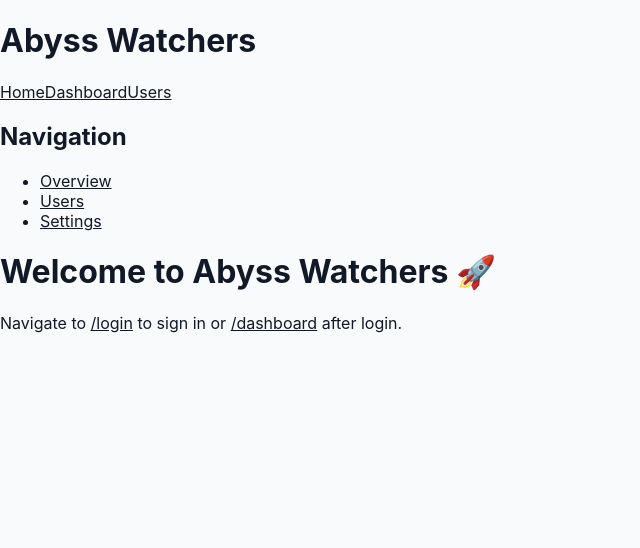
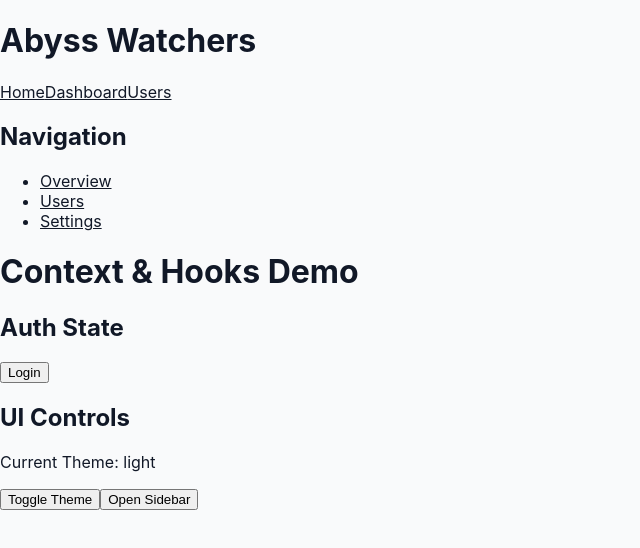
Before and after one commit to kalviumcommunity/S86-1225-Abyss_Watchers-Full-Stack-With-Nextjs-And-AWS-Azure-SafeShore, a Next.js app: page / in a window 1280 px wide. Shown: the top 548 px of the page, without its empty margins (0-640 px from the left). Built offline with nearby package versions, Linux system fonts and the light colour scheme.

Commit message:
State Management

```diff
--- a/app/layout.tsx
+++ b/app/layout.tsx
@@ -1,11 +1,17 @@
 import "../styles/globals.css";
 import { LayoutWrapper } from "@/components";
+import { AuthProvider } from "@/context/AuthContext";
+import { UIProvider } from "@/context/UIContext";
 
 export default function RootLayout({ children }: { children: React.ReactNode }) {
   return (
     <html lang="en">
       <body>
-        <LayoutWrapper>{children}</LayoutWrapper>
+        <AuthProvider>
+          <UIProvider>
+            <LayoutWrapper>{children}</LayoutWrapper>
+          </UIProvider>
+        </AuthProvider>
       </body>
     </html>
   );
--- a/app/page.tsx
+++ b/app/page.tsx
@@ -1,8 +1,35 @@
+"use client";
+import { useAuth } from "@/hooks/useAuth";
+import { useUI } from "@/hooks/useUI";
+
 export default function Home() {
+  const { user, login, logout, isAuthenticated } = useAuth();
+  const { theme, toggleTheme, sidebarOpen, toggleSidebar } = useUI();
+
   return (
-    <main className="flex flex-col items-center mt-10">
-      <h1 className="text-2xl font-bold">Welcome to Abyss Watchers 🚀</h1>
-      <p className="mt-4">Navigate to <a href="/login" className="text-blue-600">/login</a> to sign in or <a href="/dashboard" className="text-blue-600">/dashboard</a> after login.</p>
+    <main className={`p-6 ${theme === "dark" ? "bg-gray-900 text-white" : "bg-white text-black"}`}>
+      <h1 className="text-2xl font-bold mb-4">Context & Hooks Demo</h1>
+
+      <section className="mb-6">
+        <h2 className="font-semibold mb-2">Auth State</h2>
+        {isAuthenticated ? (
+          <>
+            <p>Logged in as: {user}</p>
+            <button onClick={logout} className="bg-red-500 text-white px-3 py-1 rounded">Logout</button>
+          </>
+        ) : (
+          <button onClick={() => login("KalviumUser")} className="bg-green-500 text-white px-3 py-1 rounded">Login</button>
+        )}
+      </section>
+
+      <section>
+        <h2 className="font-semibold mb-2">UI Controls</h2>
+        <p>Current Theme: {theme}</p>
+        <button onClick={toggleTheme} className="bg-blue-500 text-white px-3 py-1 rounded mr-3">Toggle Theme</button>
+        <button onClick={toggleSidebar} className="bg-yellow-500 text-black px-3 py-1 rounded">
+          {sidebarOpen ? "Close Sidebar" : "Open Sidebar"}
+        </button>
+      </section>
     </main>
   );
 }
--- /dev/null
+++ b/context/AuthContext.tsx
@@ -0,0 +1,36 @@
+"use client";
+import { createContext, useState, useContext, ReactNode } from "react";
+
+interface AuthContextType {
+  user: string | null;
+  login: (username: string) => void;
+  logout: () => void;
+}
+
+const AuthContext = createContext<AuthContextType | undefined>(undefined);
+
+export function AuthProvider({ children }: { children: ReactNode }) {
+  const [user, setUser] = useState<string | null>(null);
+
+  const login = (username: string) => {
+    setUser(username);
+    console.log("User logged in:", username);
+  };
+
+  const logout = () => {
+    setUser(null);
+    console.log("User logged out");
+  };
+
+  return (
+    <AuthContext.Provider value={{ user, login, logout }}>
+      {children}
+    </AuthContext.Provider>
+  );
+}
+
+export function useAuthContext() {
+  const context = useContext(AuthContext);
+  if (!context) throw new Error("useAuthContext must be used within an AuthProvider");
+  return context;
+}
--- /dev/null
+++ b/context/UIContext.tsx
@@ -0,0 +1,31 @@
+"use client";
+import { createContext, useContext, useState, ReactNode } from "react";
+
+interface UIContextType {
+  theme: "light" | "dark";
+  toggleTheme: () => void;
+  sidebarOpen: boolean;
+  toggleSidebar: () => void;
+}
+
+const UIContext = createContext<UIContextType | undefined>(undefined);
+
+export function UIProvider({ children }: { children: ReactNode }) {
+  const [theme, setTheme] = useState<"light" | "dark">("light");
+  const [sidebarOpen, setSidebarOpen] = useState(false);
+
+  const toggleTheme = () => setTheme((prev) => (prev === "light" ? "dark" : "light"));
+  const toggleSidebar = () => setSidebarOpen((prev) => !prev);
+
+  return (
+    <UIContext.Provider value={{ theme, toggleTheme, sidebarOpen, toggleSidebar }}>
+      {children}
+    </UIContext.Provider>
+  );
+}
+
+export function useUIContext() {
+  const context = useContext(UIContext);
+  if (!context) throw new Error("useUIContext must be used within a UIProvider");
+  return context;
+}
--- /dev/null
+++ b/hooks/useAuth.ts
@@ -0,0 +1,12 @@
+import { useAuthContext } from "@/context/AuthContext";
+
+export function useAuth() {
+  const { user, login, logout } = useAuthContext();
+
+  return {
+    isAuthenticated: !!user,
+    user,
+    login,
+    logout,
+  };
+}
--- /dev/null
+++ b/hooks/useUI.ts
@@ -0,0 +1,12 @@
+import { useUIContext } from "@/context/UIContext";
+
+export function useUI() {
+  const { theme, toggleTheme, sidebarOpen, toggleSidebar } = useUIContext();
+
+  return {
+    theme,
+    toggleTheme,
+    sidebarOpen,
+    toggleSidebar,
+  };
+}
```
Also changed, not shown: 1 other file (tests, documents, lock files or other folders).
